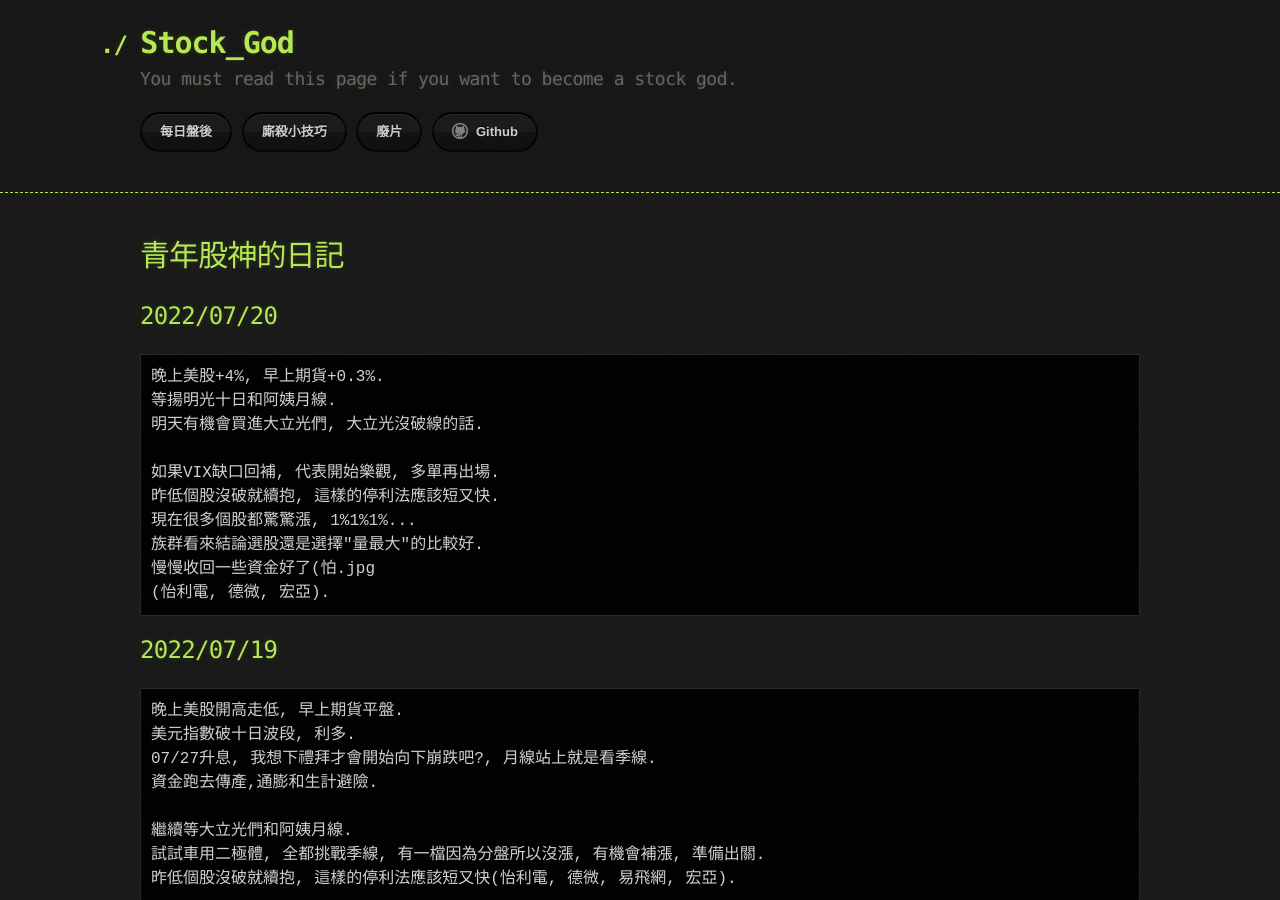
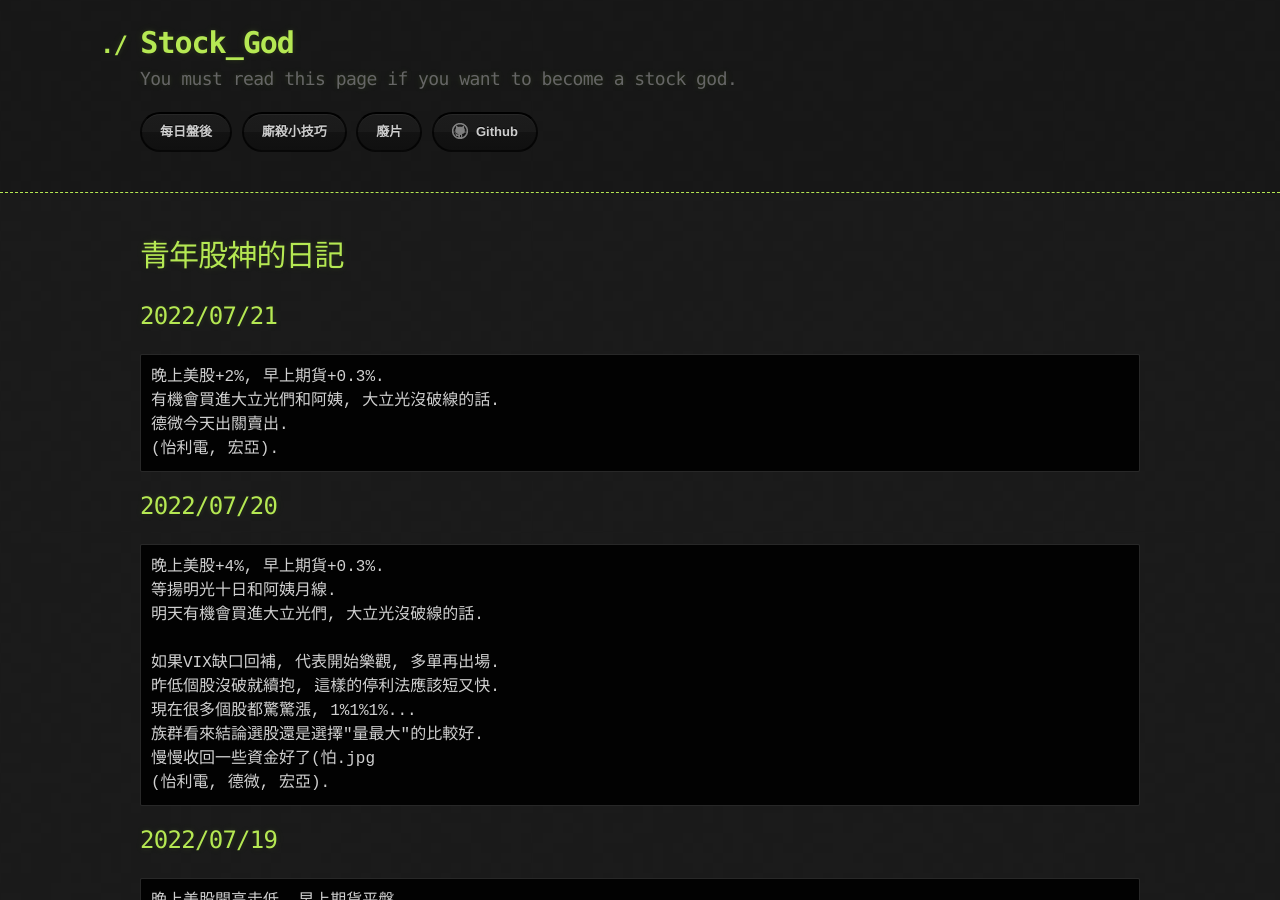
Before and after one commit to lepg5487/Stock_God, a Jekyll site: the page built from index.md, in a window 1280 px wide and 900 px high. Built offline with Jekyll 4.4.1, drawn with Linux system fonts in a browser that asks for light colours; our own code applies the rules of GitHub Pages for plain Markdown files.

Commit message:
Update index.md

````diff
--- a/index.md
+++ b/index.md
@@ -3,6 +3,14 @@ layout: testlayouts
 ---
 
 # 青年股神的日記
+## 2022/07/21
+```
+晚上美股+2%, 早上期貨+0.3%.
+有機會買進大立光們和阿姨, 大立光沒破線的話.
+德微今天出關賣出.
+(怡利電, 宏亞).
+```
+
 ## 2022/07/20
 ```
 晚上美股+4%, 早上期貨+0.3%.
````
